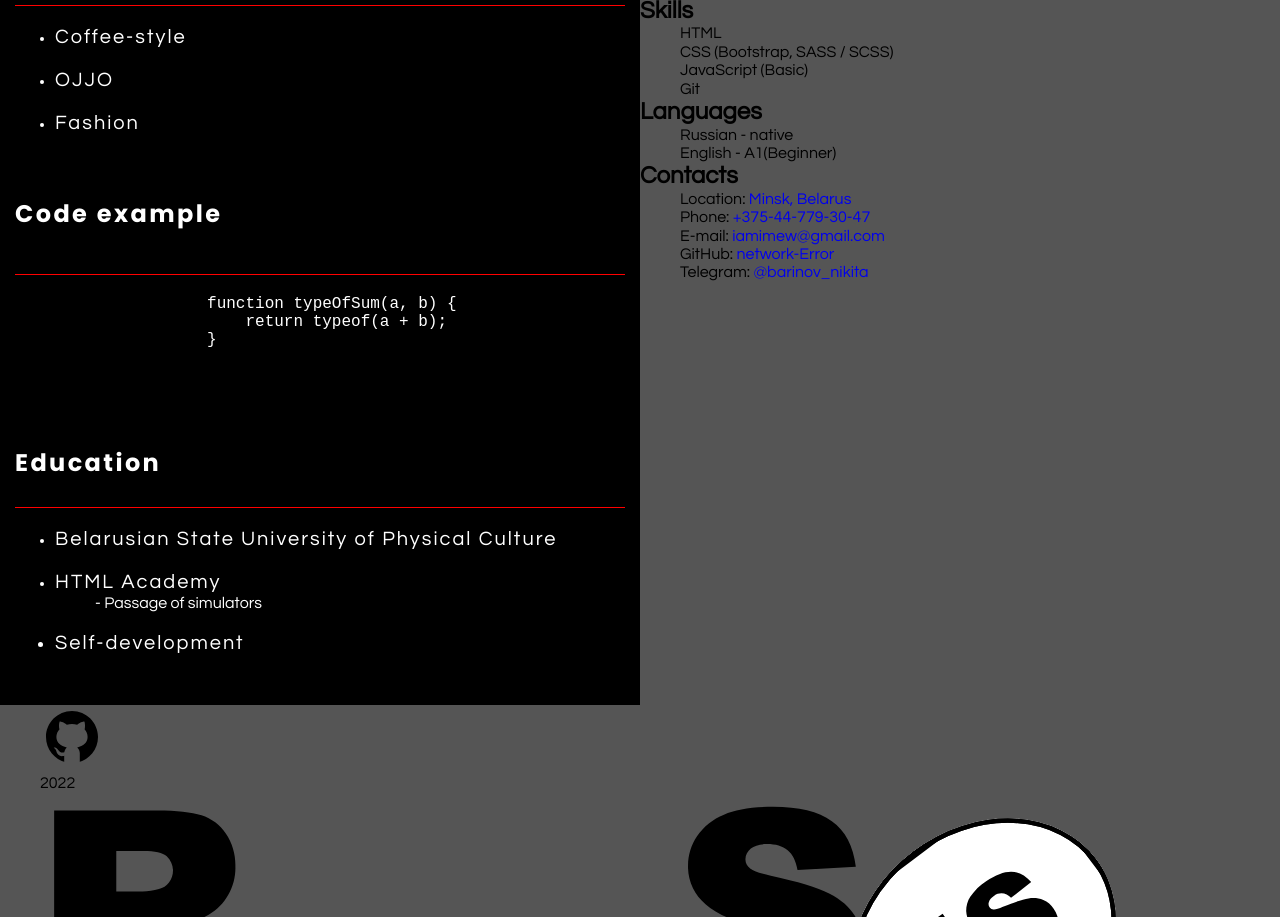
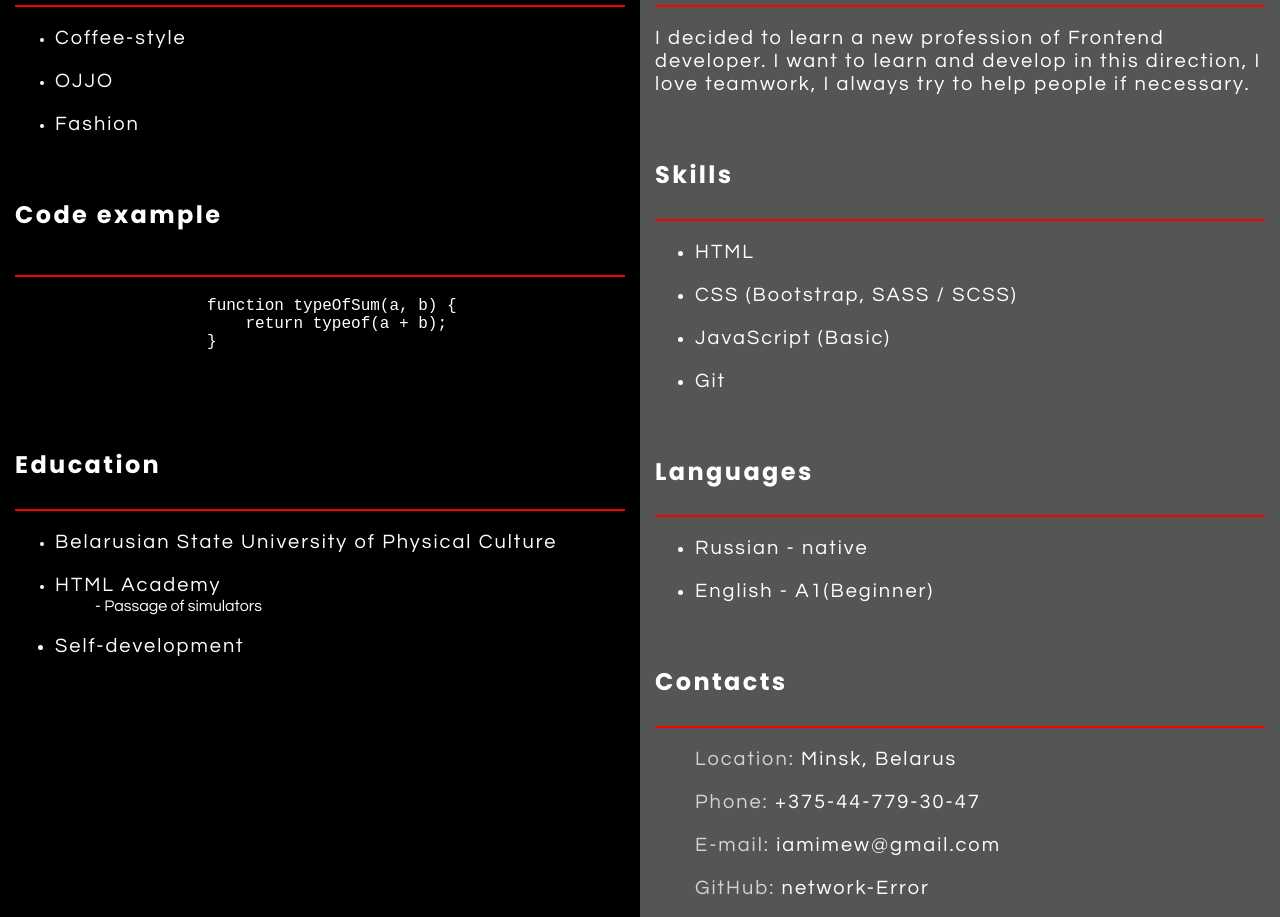
Before and after one commit to network-Error/rsschool-cv, a plain HTML site: page index.html in a window 1280 px wide. Shown: the part 656-1573 px from the top of the page. Drawn offline with Linux system fonts and the light colour scheme.

Commit message:
feat: add stylize to right-area

```diff
--- a/index.html
+++ b/index.html
@@ -62,11 +62,11 @@
             </section>
             <section class="right-area">
                 <section class="about-me">
-                    <h2>About Me</h2>
-                    <p>I decided to learn a new profession of Frontend developer. I want to learn and develop in this direction, I love teamwork, I always try to help people if necessary.</p>
+                    <h2 class="about-me__header">About Me</h2>
+                    <p class="about-me__text">I decided to learn a new profession of Frontend developer. I want to learn and develop in this direction, I love teamwork, I always try to help people if necessary.</p>
                 </section>
                 <section class="skills">
-                    <h2>Skills</h2>
+                    <h2 class="skills__header">Skills</h2>
                     <ul class="skills__list">
                         <li class="skills__item">HTML</li>
                         <li class="skills__item">CSS (Bootstrap, SASS / SCSS)</li>
@@ -75,20 +75,20 @@
                     </ul>
                 </section>
                 <section class="languages">
-                    <h2>Languages</h2>
+                    <h2 class="languages__header">Languages</h2>
                     <ul class="languages__list">
                         <li class="languages__item">Russian - native</li>
                         <li class="languages__item">English - A1(Beginner)</li>
                     </ul>
                 </section>
                 <section class="contacts">
-                    <h2>Contacts</h2>
+                    <h2 class="contacts__header">Contacts</h2>
                     <ul class="contacts__list">
-                        <li class="contacts__item">Location:<a class="contacts__link" href="#"> Minsk, Belarus</a></li>
-                        <li class="contacts__item">Phone:<a class="contacts__link" href="#"> +375-44-779-30-47</a></li>
-                        <li class="contacts__item">E-mail:<a class="contacts__link" href="#"> iamimew@gmail.com</a></li>
-                        <li class="contacts__item">GitHub:<a class="contacts__link" href="#"> network-Error</a></li>
-                        <li class="contacts__item">Telegram:<a class="contacts__link" href="#"> @barinov_nikita</a></li>
+                        <li class="contacts__item">Location:<a class="contacts__link" href="https://goo.gl/maps/D6Lf3qAxGWbGd1jw7" target="_blank"> Minsk, Belarus</a></li>
+                        <li class="contacts__item">Phone:<a class="contacts__link" href="tel:+375447793047" target="_blank"> +375-44-779-30-47</a></li>
+                        <li class="contacts__item">E-mail:<a class="contacts__link" href="mailto:iamimew@gmail.com"> iamimew@gmail.com</a></li>
+                        <li class="contacts__item">GitHub:<a class="contacts__link" href="https://github.com/network-Error" target="_blank"> network-Error</a></li>
+                        <li class="contacts__item">Telegram:<a class="contacts__link" href="https://t.me/barinov_nikita" target="_blank"> @barinov_nikita</a></li>
                     </ul>
                 </section>
             </section>
--- a/style.css
+++ b/style.css
@@ -27,6 +27,11 @@ li {
 
 a {
     text-decoration: none;
+    transition: .3s linear;
+}
+
+a:hover {
+    color: grey;
 }
 
 p {
@@ -92,7 +97,7 @@ h2 {
 .info__speciality {
     font-weight: 500;
     letter-spacing: 0.3em;
-    border-top: 1px solid red;
+    border-top: 2px solid red;
     width: 80%;
     padding-top: 10px;
 }
@@ -110,7 +115,11 @@ h2 {
 
 .experience,
 .code-example,
-.education {
+.education,
+.about-me,
+.skills,
+.languages,
+.contacts {
     display: flex;
     flex-direction: column;
     padding: 15px 15px 0 15px;
@@ -119,7 +128,11 @@ h2 {
 
 .experience__header,
 .code-example__header,
-.education__header {
+.education__header,
+.about-me__header,
+.skills__header,
+.languages__header,
+.contacts__header {
     font-family: 'Poppins', sans-serif;
     margin-bottom: 30px;
     letter-spacing: 0.1em;
@@ -127,22 +140,33 @@ h2 {
 
 .experience__list,
 .education__list,
-pre {
+pre,
+.about-me__text,
+.skills__list,
+.languages__list,
+.contacts__list {
     display: flex;
     flex-direction: column;
     gap: 20px;
-    border-top: 1px solid red;
+    border-top: 2px solid red;
     padding-top: 20px;
 }
 
 .experience__item,
-.education__item {
+.education__item,
+.skills__item,
+.languages__item {
     list-style-type: disc;
 }
 
 .experience__link,
 .education__link,
-.education__item_mod {
+.education__item_mod,
+.about-me__text,
+.skills__item,
+.languages__item,
+.contacts__item,
+.contacts__link {
     color: white;
     letter-spacing: 0.1em;
     font-size: 20px;
@@ -151,4 +175,9 @@ pre {
 .right-area {
     width: 50%;
     background-color: #555555;
+    color: white;
 }
+
+.contacts__item {
+    color: lightgrey;
+}
```
